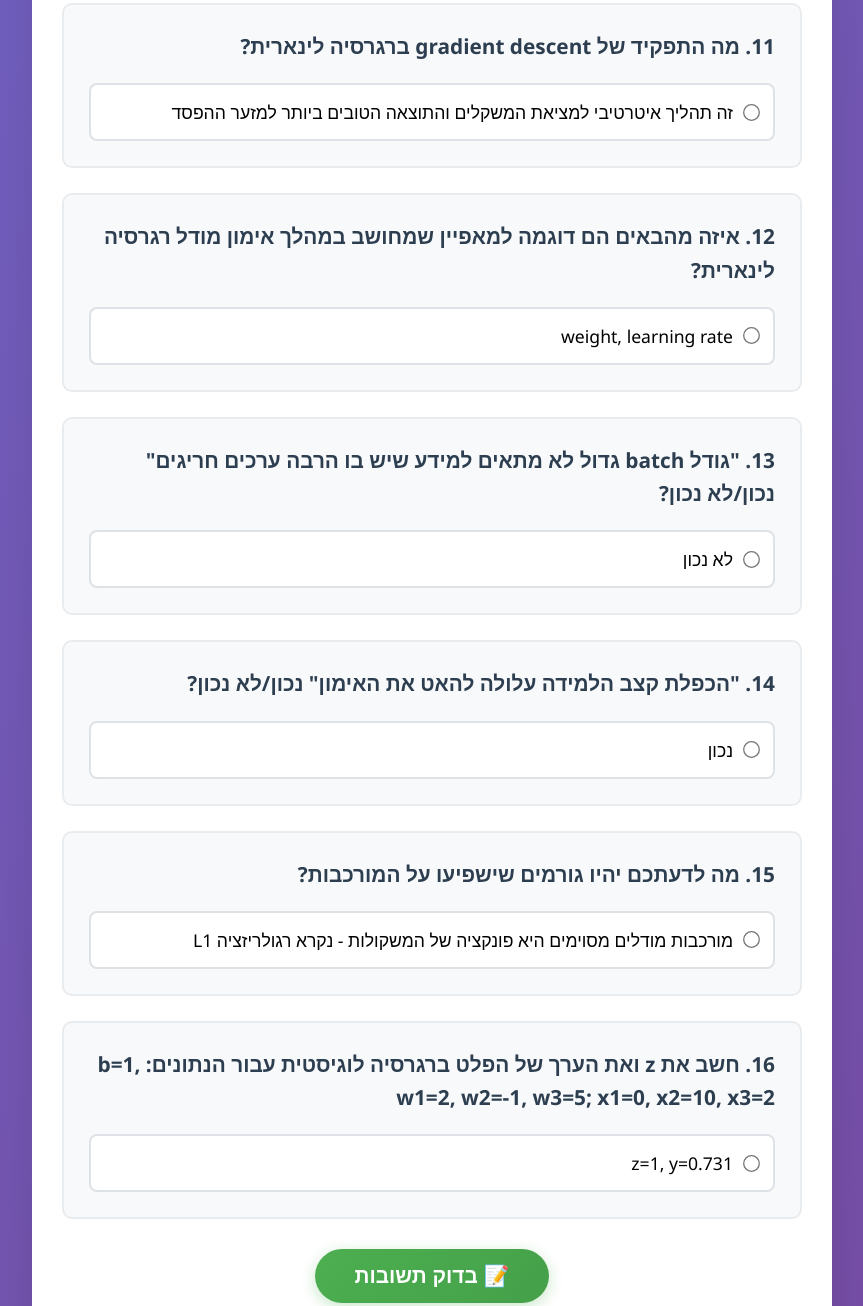
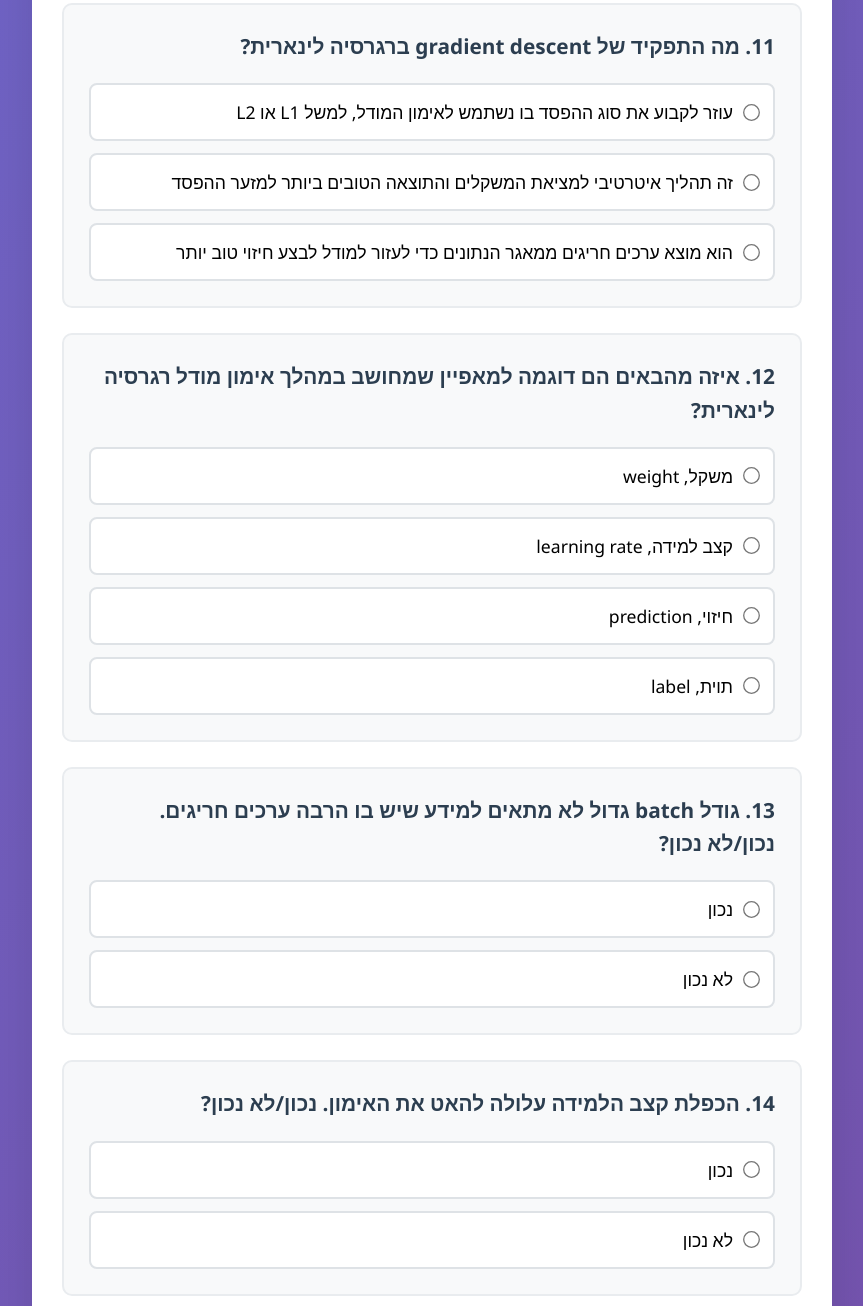
Before and after one commit to Nafmaeir/ML--quiz, a plain HTML site: page index.html in a window 1280 px wide. Shown: the part 3837-5143 px from the top of the page, without its empty margins (208-1071 px from the left). Drawn offline with Linux system fonts and the light colour scheme.

Commit message:
Update index.html

```diff
--- a/index.html
+++ b/index.html
@@ -347,42 +347,55 @@
             {
                 question: "מה התפקיד של gradient descent ברגרסיה לינארית?",
                 options: [
-                    "זה תהליך איטרטיבי למציאת המשקלים והתוצאה הטובים ביותר למזער ההפסד"
+                    "עוזר לקבוע את סוג ההפסד בו נשתמש לאימון המודל, למשל L1 או L2",
+                    "זה תהליך איטרטיבי למציאת המשקלים והתוצאה הטובים ביותר למזער ההפסד",
+                    "הוא מוצא ערכים חריגים ממאגר הנתונים כדי לעזור למודל לבצע חיזוי טוב יותר"
+                ],
+                correct: 1
+            },
+            {
+                question: "איזה מהבאים הם דוגמה למאפיין שמחושב במהלך אימון מודל רגרסיה לינארית?",
+                options: [
+                    "משקל, weight",
+                    "קצב למידה, learning rate",
+                    "חיזוי, prediction",
+                    "תוית, label"
                 ],
                 correct: 0
             },
             {
-                question: "איזה מהבאים הם דוגמה למאפיין שמחושב במהלך אימון מודל רגרסיה לינארית?",
+                question: "גודל batch גדול לא מתאים למידע שיש בו הרבה ערכים חריגים. נכון/לא נכון?",
                 options: [
-                    "weight, learning rate"
+                    "נכון",
+                    "לא נכון"
                 ],
-                correct: 0
+                correct: 1
             },
             {
-                question: "\"גודל batch גדול לא מתאים למידע שיש בו הרבה ערכים חריגים\" נכון/לא נכון?",
+                question: "הכפלת קצב הלמידה עלולה להאט את האימון. נכון/לא נכון?",
                 options: [
+                    "נכון",
                     "לא נכון"
-                ],
-                correct: 0
-            },
-            {
-                question: "\"הכפלת קצב הלמידה עלולה להאט את האימון\" נכון/לא נכון?",
-                options: [
-                    "נכון"
                 ],
                 correct: 0
             },
             {
                 question: "מה לדעתכם יהיו גורמים שישפיעו על המורכבות?",
                 options: [
-                    "מורכבות מודלים מסוימים היא פונקציה של המשקולות - נקרא רגולריזציה L1"
+                    "פונקצית המשקולות",
+                    "פונקצית המאפיינים",
+                    "ריבוע המשקולות במודל",
+                    "ריבוע המאפיינים במודל"
                 ],
-                correct: 0
+                correct: 2
             },
             {
                 question: "חשב את z ואת הערך של הפלט ברגרסיה לוגיסטית עבור הנתונים: b=1, w1=2, w2=-1, w3=5; x1=0, x2=10, x3=2",
                 options: [
-                    "z=1, y=0.731"
+                    "z=1, y=0.731",
+                    "z=-3, y=0.047",
+                    "z=6, y=0.998",
+                    "z=0, y=0.5"
                 ],
                 correct: 0
             }
```
